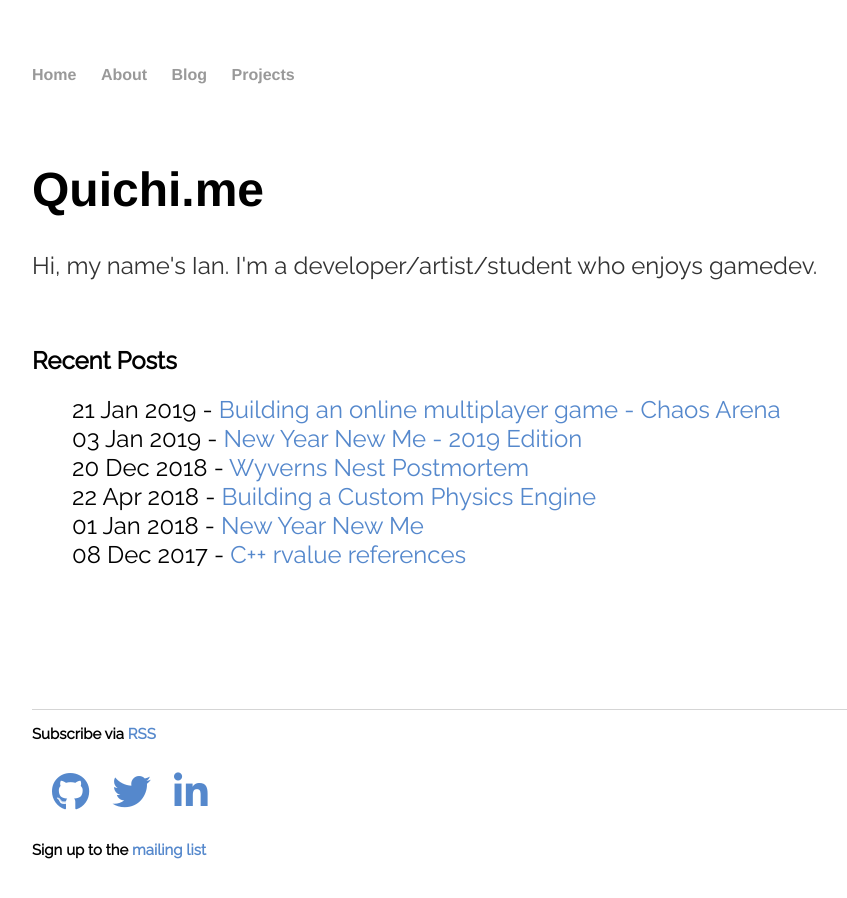
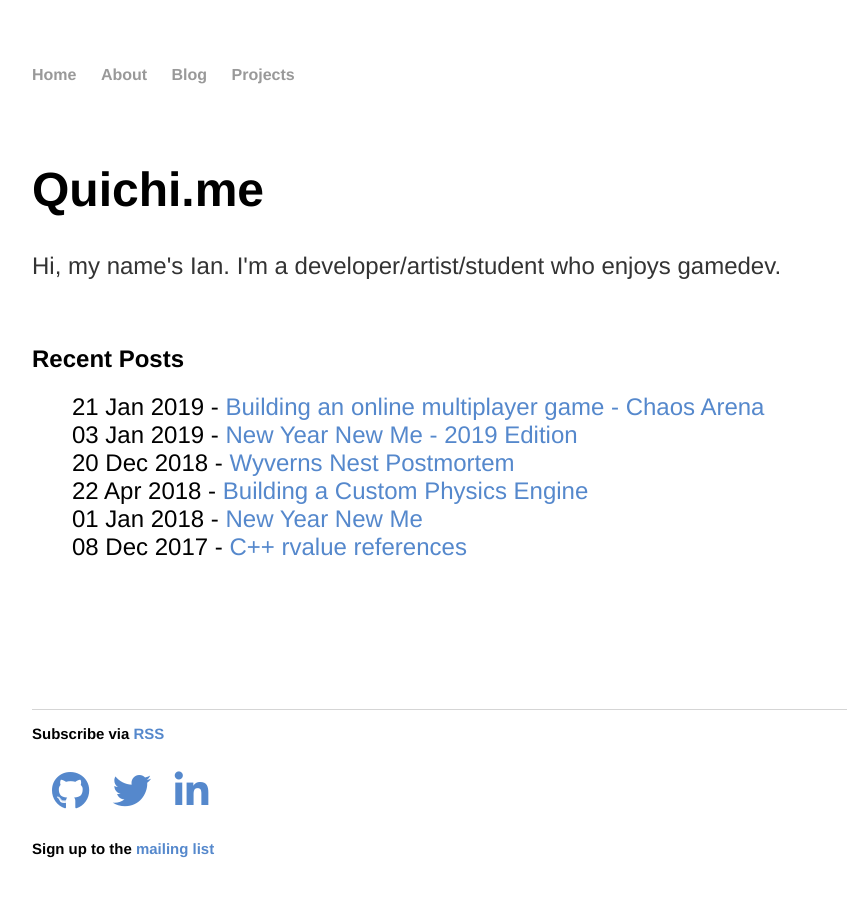
Before and after one commit to ianw3214/ianw3214.github.io, a Jekyll site: the page built from index.html, in a window 1280 px wide. Shown: the whole page, without its empty margins (160-1007 px from the left). Built offline with Jekyll 4.4.1, drawn with Linux system fonts in a browser that asks for light colours; nearby versions of some CDN libraries; a script that is not in the unit is left out.

Commit message:
Change website font

```diff
--- a/_layouts/default.html
+++ b/_layouts/default.html
@@ -3,7 +3,6 @@
     <head>
         <title>{{ page.title }}</title>
         <!-- link to google fonts -->
-        <link href="https://fonts.googleapis.com/css?family=Raleway" rel="stylesheet">
         <link rel="stylesheet" href="https://use.fontawesome.com/releases/v5.6.3/css/all.css" integrity="sha384-UHRtZLI+pbxtHCWp1t77Bi1L4ZtiqrqD80Kn4Z8NTSRyMA2Fd33n5dQ8lWUE00s/" crossorigin="anonymous">
         <!-- link to main stylesheet -->
         <link rel="stylesheet" type="text/css" href="/css/main.css">
--- a/css/main.css
+++ b/css/main.css
@@ -13,7 +13,7 @@
 .container {
     min-height: 100%;
     width: 70%;
-    font-family: 'Raleway', sans-serif;
+    font-family:'Helvetica', 'Arial', 'Sans-Serif';
     position: relative;
     margin: 0 auto;
 }
@@ -30,7 +30,6 @@
 }
 
 nav ul, footer ul {
-    font-family:'Helvetica', 'Arial', 'Sans-Serif';
     padding: 0px;
     list-style: none;
     font-weight: bold;
```
